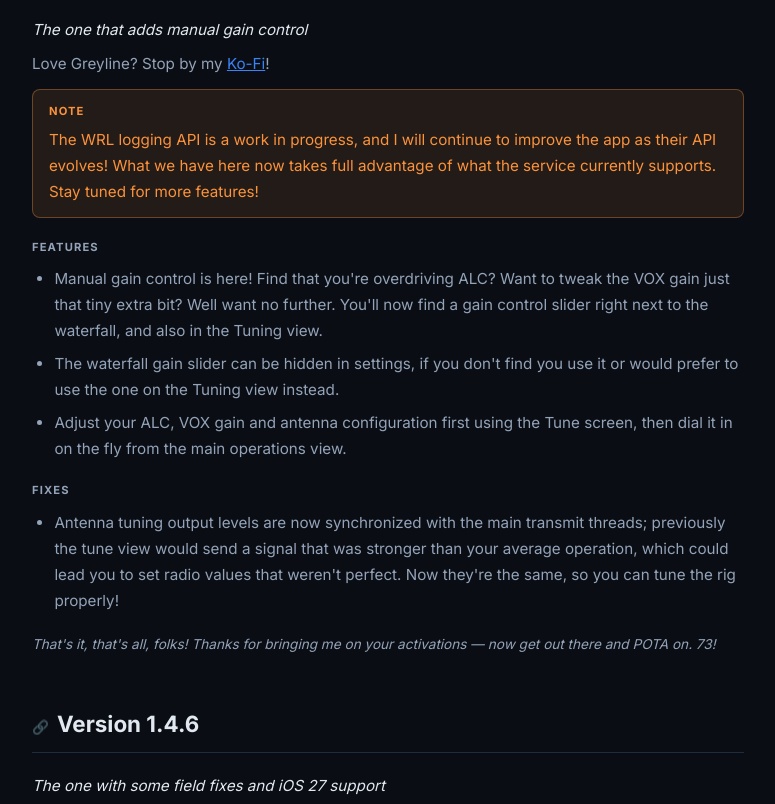
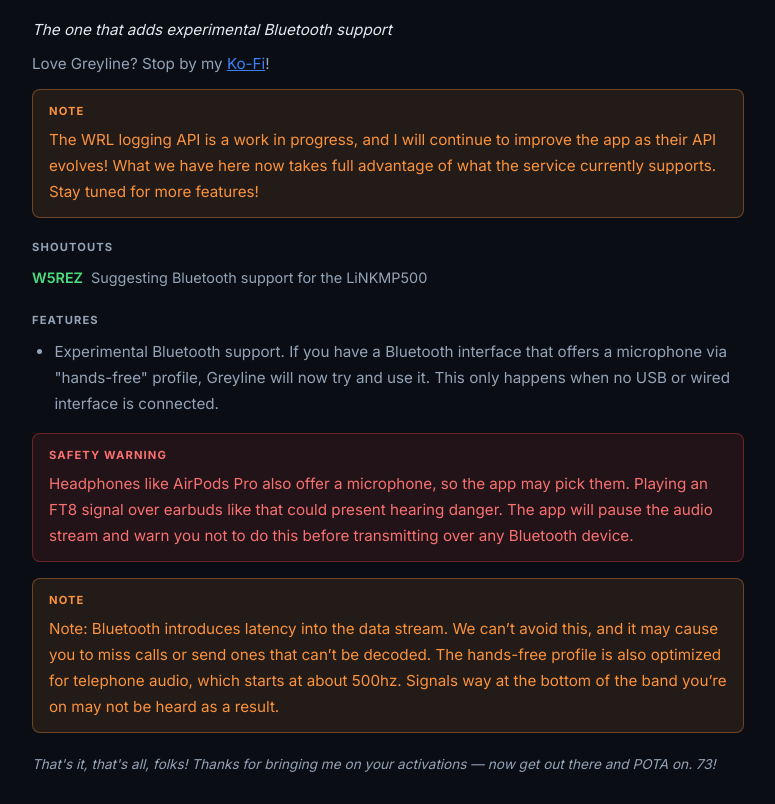
Before and after one commit to jonnyborbs/greylineft8-com, a plain HTML site: page changelog.html in a window 1280 px wide. Shown: the part 362-1166 px from the top of the page, without its empty margins (252-1027 px from the left). Drawn offline with Linux system fonts and the light colour scheme.

Commit message:
1.4.8 updates

```diff
--- a/changelog.html
+++ b/changelog.html
@@ -260,7 +260,8 @@
     <label for="version-select">Jump to version:</label>
     <select id="version-select" onchange="document.getElementById(this.value).scrollIntoView({behavior:'smooth'})">
       <option value="" disabled selected>Select a version…</option>
-      <option value="v1-4-7">1.4.7 — Latest</option>
+      <option value="v1-4-8">1.4.8 — Latest</option>
+      <option value="v1-4-7">1.4.7</option>
       <option value="v1-4-6">1.4.6</option>
       <option value="v1-4-5">1.4.5</option>
       <option value="v1-4-4">1.4.4</option>
@@ -290,11 +291,47 @@
     </select>
   </div>
 
+  <!-- ── 1.4.8 ── -->
+  <div class="release" id="v1-4-8">
+    <div class="release-header">
+      <span class="release-version"><a href="#v1-4-8">Version 1.4.8</a></span>
+      <span class="release-tag">Latest</span>
+    </div>
+    <p style="color: var(--text); font-style: italic; margin-bottom: 0.5rem;">The one that adds experimental Bluetooth support</p>
+    <p style="color: var(--muted); font-size: 0.95rem; margin-bottom: 0.75rem;">Love Greyline? Stop by my <a href="https://ko-fi.com/kb0rb" target="_blank" rel="noopener">Ko-Fi</a>!</p>
+
+    <div style="background: rgba(251,146,60,0.1); border: 1px solid rgba(251,146,60,0.35); border-radius: 8px; padding: 0.75rem 1rem; margin-bottom: 1rem;">
+      <div style="font-size: 0.7rem; font-weight: 700; letter-spacing: 0.1em; text-transform: uppercase; color: #fb923c; margin-bottom: 0.4rem;">Note</div>
+      <p style="color: #fb923c; font-size: 0.95rem; margin: 0;">The WRL logging API is a work in progress, and I will continue to improve the app as their API evolves! What we have here now takes full advantage of what the service currently supports. Stay tuned for more features!</p>
+    </div>
+
+    <div class="release-section-title">Shoutouts</div>
+    <ul class="shoutout-list">
+      <li><span class="shoutout-call">W5REZ</span><span>Suggesting Bluetooth support for the LiNKMP500</span></li>
+    </ul>
+
+    <div class="release-section-title">Features</div>
+    <ul>
+      <li>Experimental Bluetooth support. If you have a Bluetooth interface that offers a microphone via "hands-free" profile, Greyline will now try and use it. This only happens when no USB or wired interface is connected.</li>
+    </ul>
+
+    <div style="background: rgba(239,68,68,0.1); border: 1px solid rgba(239,68,68,0.35); border-radius: 8px; padding: 0.75rem 1rem; margin: 1rem 0;">
+      <div style="font-size: 0.7rem; font-weight: 700; letter-spacing: 0.1em; text-transform: uppercase; color: #f87171; margin-bottom: 0.4rem;">Safety warning</div>
+      <p style="color: #f87171; font-size: 0.95rem; margin: 0;">Headphones like AirPods Pro also offer a microphone, so the app may pick them. Playing an FT8 signal over earbuds like that could present hearing danger. The app will pause the audio stream and warn you not to do this before transmitting over any Bluetooth device.</p>
+    </div>
+
+    <div style="background: rgba(251,146,60,0.1); border: 1px solid rgba(251,146,60,0.35); border-radius: 8px; padding: 0.75rem 1rem; margin-bottom: 1rem;">
+      <div style="font-size: 0.7rem; font-weight: 700; letter-spacing: 0.1em; text-transform: uppercase; color: #fb923c; margin-bottom: 0.4rem;">Note</div>
+      <p style="color: #fb923c; font-size: 0.95rem; margin: 0;">Note: Bluetooth introduces latency into the data stream. We can’t avoid this, and it may cause you to miss calls or send ones that can’t be decoded. The hands-free profile is also optimized for telephone audio, which starts at about 500hz. Signals way at the bottom of the band you’re on may not be heard as a result.</p>
+    </div>
+
+    <p class="release-footer">That's it, that's all, folks! Thanks for bringing me on your activations — now get out there and POTA on. 73!</p>
+  </div>
+
   <!-- ── 1.4.7 ── -->
   <div class="release" id="v1-4-7">
     <div class="release-header">
       <span class="release-version"><a href="#v1-4-7">Version 1.4.7</a></span>
-      <span class="release-tag">Latest</span>
     </div>
     <p style="color: var(--text); font-style: italic; margin-bottom: 0.5rem;">The one that adds manual gain control</p>
     <p style="color: var(--muted); font-size: 0.95rem; margin-bottom: 0.75rem;">Love Greyline? Stop by my <a href="https://ko-fi.com/kb0rb" target="_blank" rel="noopener">Ko-Fi</a>!</p>
```
Also changed, not shown: userguide.html (+18 -0 lines).
